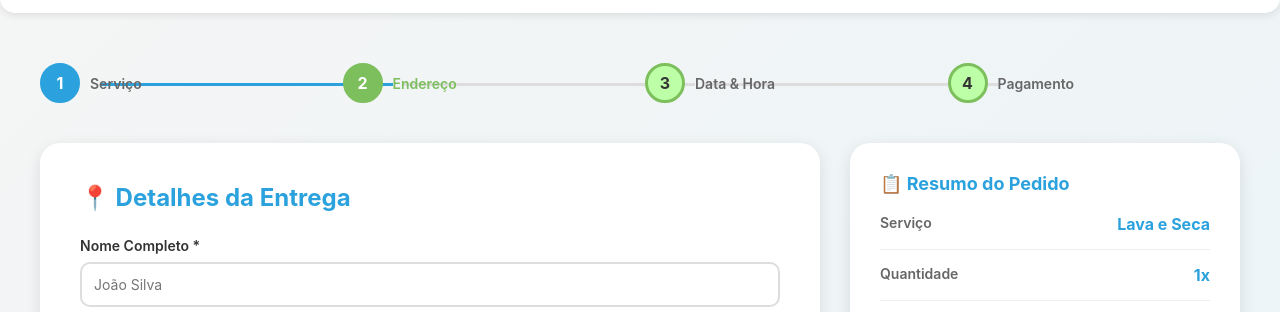
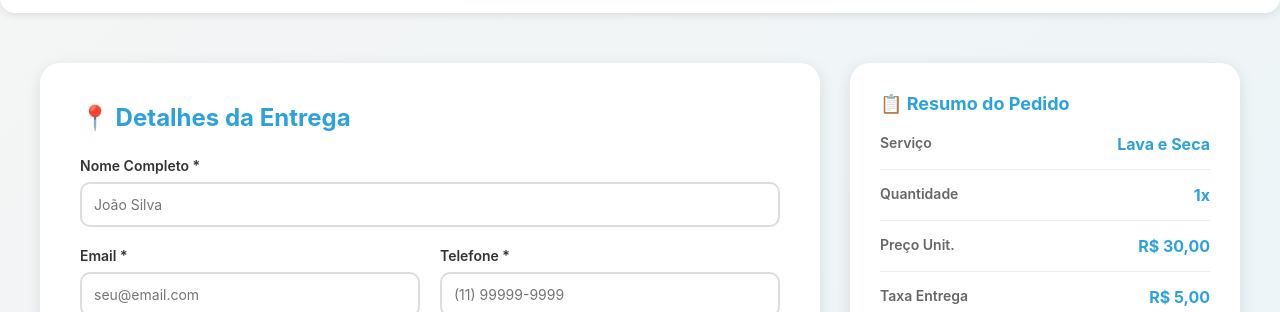
Before and after one commit to Joaopedro1702/Clothean, a plain HTML site: page reserva.html in a window 1280 px wide. Shown: the part 87-399 px from the top of the page. Drawn offline with Linux system fonts and the light colour scheme.

Commit message:
Adicionando criptografia adm

```diff
--- a/JavaScript/Router/admin_routes.js
+++ b/JavaScript/Router/admin_routes.js
@@ -7,10 +7,12 @@ router.post("/cadastro", async (req, res) => {
     try {
         const { nome, email, cpf, telefone, senha } = req.body;
 
+        const senhaCriptografada = await bcrypt.hash(senha, 10);
+
         await db.query(
             `INSERT INTO tbl_Usuario (nome, email, cpf, telefone, senha, tipo)
              VALUES (?, ?, ?, ?, ?, ?)`,
-            [nome, email, cpf, telefone, senha, "admin"]
+            [nome, email, cpf, telefone, senhaCriptografada, "admin"]
         );
 
         res.status(201).json({ mensagem: "Administrador cadastrado com sucesso." });
--- a/JavaScript/Router/user_routes.js
+++ b/JavaScript/Router/user_routes.js
@@ -2,6 +2,7 @@ const express = require("express");
 const router = express.Router();
 
 const db = require("./conexao");
+const senhaCriptografada = await bcrypt.hash(senha, 10);
 
 router.get("/", async (req, res) => {
   try {
--- a/reserva.html
+++ b/reserva.html
@@ -33,25 +33,6 @@
 
     <!-- ============ CONTAINER PRINCIPAL ============ -->
     <div class="main-container">
-        <!-- ============ PROGRESS BAR ============ -->
-        <div class="progress-section">
-            <div class="step completed">
-                <div class="step-number">1</div>
-                <span class="step-label">Serviço</span>
-            </div>
-            <div class="step active">
-                <div class="step-number">2</div>
-                <span class="step-label">Endereço</span>
-            </div>
-            <div class="step">
-                <div class="step-number">3</div>
-                <span class="step-label">Data & Hora</span>
-            </div>
-            <div class="step">
-                <div class="step-number">4</div>
-                <span class="step-label">Pagamento</span>
-            </div>
-        </div>
 
         <!-- ============ CONTEÚDO PRINCIPAL ============ -->
         <div class="main-content">
```
Also changed, not shown: JavaScript/Router/login_routes.js (+10 -3 lines).
